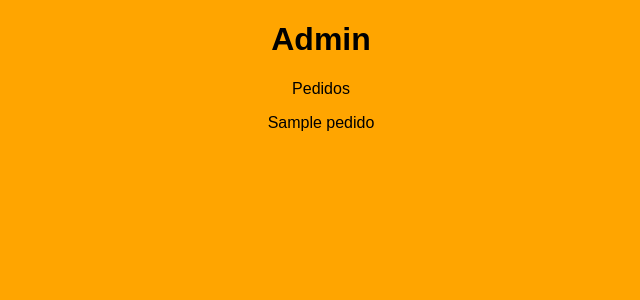
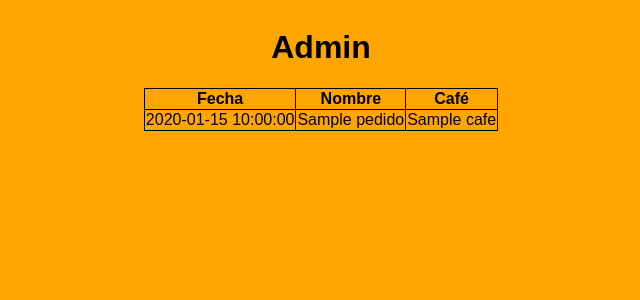
Before and after one commit to perejilinformatico/Cafeteria_FullStack, a Flask app: template templates/admin.html in a window 1280 px wide. Shown: the top 300 px of the page, without its empty margins (319-959 px from the left). Run offline with Flask 3, Linux system fonts and the light colour scheme; the template is opened without the code that fills it: most values are stand-ins (such as "Sample title", 1, 10 or a date in 2020); some web fonts are replaced.

Commit message:
Modificacion del css, html y js

```diff
--- a/app.py
+++ b/app.py
@@ -1,3 +1,4 @@
+from datetime import datetime
 from flask import Flask, render_template, redirect, url_for, request
 
 app = Flask(__name__)
@@ -18,18 +19,21 @@ def enviado():
     if request.method == 'POST':
         nombre = request.form.get('nombre')
         cafe_seleccionado = request.form.get('Cafes')
+        fecha = datetime.now().strftime('%Y-%m-%d %H:%M:%S')
         pedido = {
             'nombre': nombre,
             'cafe': cafe_seleccionado,
+            'fecha': fecha,
         }
         pedidos.append(pedido)
-        return redirect(url_for('cafe_enviado_user', nombre=nombre, cafe_seleccionado=cafe_seleccionado))
+        return redirect(url_for('cafe_enviado_user', nombre=nombre, cafe_seleccionado=cafe_seleccionado, fecha=fecha))
 
 @app.route('/cafe_enviado_user')
 def cafe_enviado_user():
     nombre = request.args.get('nombre')
     cafe_seleccionado = request.args.get('cafe_seleccionado')
-    return render_template('cafe_enviado_user.html', nombre=nombre, cafe_seleccionado=cafe_seleccionado)
+    fecha = request.args.get('fecha')
+    return render_template('cafe_enviado_user.html', nombre=nombre, cafe_seleccionado=cafe_seleccionado, fecha=fecha)
 
 @app.route('/admin')
 def admin():
--- a/static/engine_principal.css
+++ b/static/engine_principal.css
@@ -4,6 +4,10 @@ body {
     text-align: center;
     font-family: 'Geom', sans-serif;
     background-color: orange;
+    display: flex;
+    flex-direction: column;
+    align-items: center;
+    justify-content: center;
 }
 
 button {
@@ -22,3 +26,20 @@ button:hover {
     cursor: pointer;
     background-color: orange;
 }
+
+.btn_estado {
+    width: 10vh;
+    height: 10vh;
+}
+
+table {
+    border: 1px solid black;
+    border-collapse: collapse;
+}
+
+@media screen and (max-width: 360px) {
+    body {
+        width: 10vh;
+        height: 10vh;
+    }
+}
--- a/templates/admin.html
+++ b/templates/admin.html
@@ -9,11 +9,23 @@
 </head>
 
 <body>
+
     <h1>Admin</h1>
-    <p>Pedidos</p>
-    {%for pedido in pedidos%}
-    <p>{{ pedido }}</p>
-    {%endfor%}
+    <table border="1">
+        <tr>
+            <th>Fecha</th>
+            <th>Nombre</th>
+            <th>Café</th>
+        </tr>
+
+        {% for pedido in pedidos %}
+        <tr class="list_fila">
+            <td>{{ pedido.fecha }}</td>
+            <td>{{ pedido.nombre }}</td>
+            <td>{{ pedido.cafe }}</td>
+        </tr>
+        {% endfor %}
+    </table>
 </body>
 
 </html>
--- a/templates/cafe_enviado_user.html
+++ b/templates/cafe_enviado_user.html
@@ -13,6 +13,7 @@
     <p>Gracias por hacer tu pedido: {{ nombre }}</p>
     <p>Y el {{ cafe_seleccionado }} es muy pedido!</p>
     <p>Tu Bebida llegara pronto!</p>
+    <p>Fecha: {{ fecha }}</p>
     <button class="btn_regresar">Regresar</button>
 
     <script>
```
